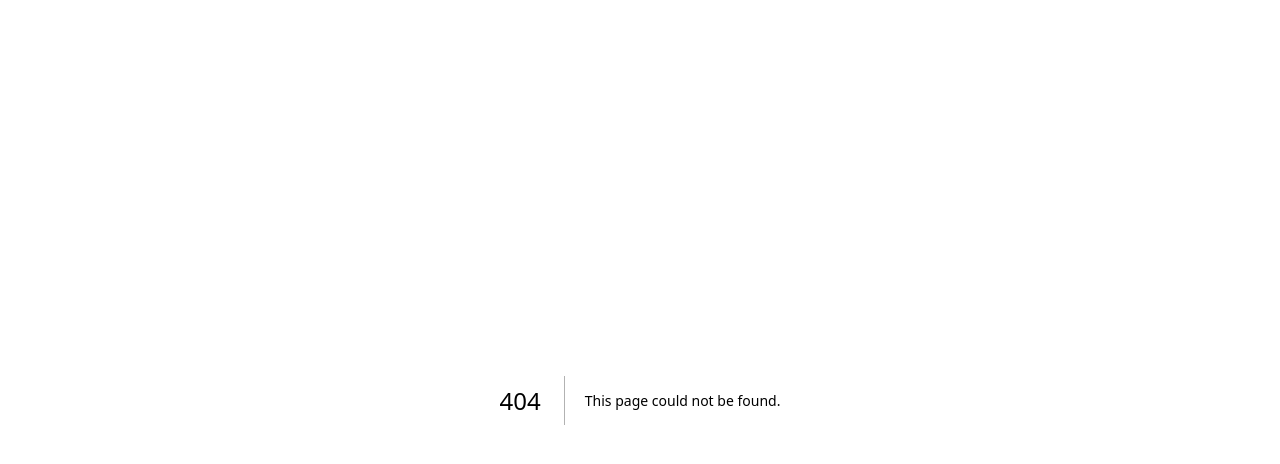
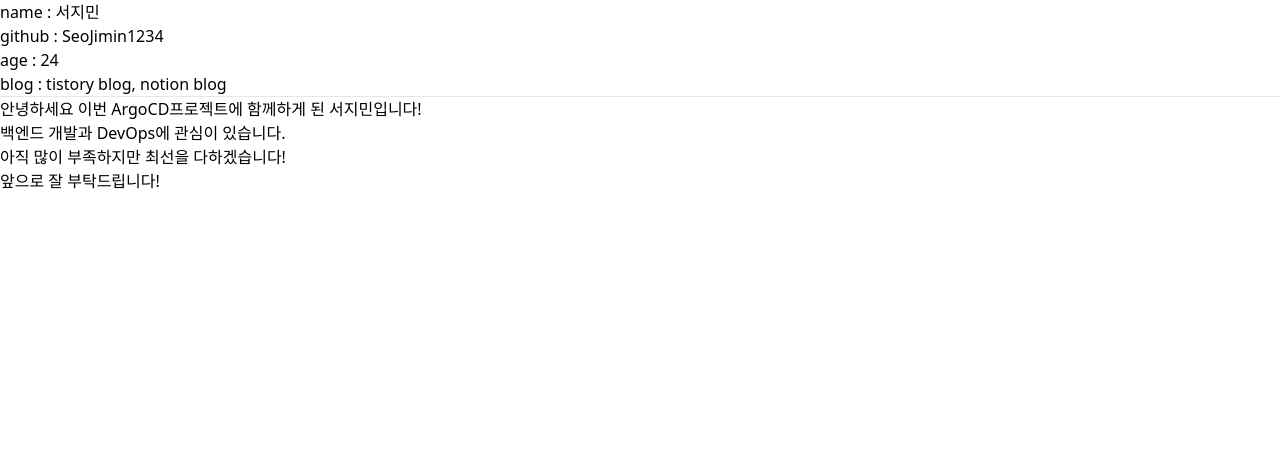
Before and after one commit to Argo-OSS/argo-oss.github.io, a Next.js app: page /2024/members/SeoJimin in a window 1280 px wide. Before the commit this address had no page. Shown: the top 464 px of the page. Built offline with nearby package versions, Linux system fonts and the light colour scheme.

Commit message:
feat: Add SeoJimin in 2024members
Signed-off-by: SeoJimin <jnuni1004@naver.com>

```diff
--- /dev/null
+++ b/pages/2024/members/SeoJimin.mdx
@@ -0,0 +1,14 @@
+- name : 서지민
+- github : [SeoJimin1234](https://github.com/SeoJimin1234)
+- age : 24
+- blog : [tistory blog](https://homesleephome.tistory.com), [notion blog](https://jn2xxcom.notion.site/8958c64dc06c49ec88ec9fb05449b889?v=522e672fe123471bbed19a8a615f5813)
+
+---
+
+안녕하세요 이번 ArgoCD프로젝트에 함께하게 된 서지민입니다!
+
+백엔드 개발과 DevOps에 관심이 있습니다.
+
+아직 많이 부족하지만 최선을 다하겠습니다!
+
+앞으로 잘 부탁드립니다!
```
